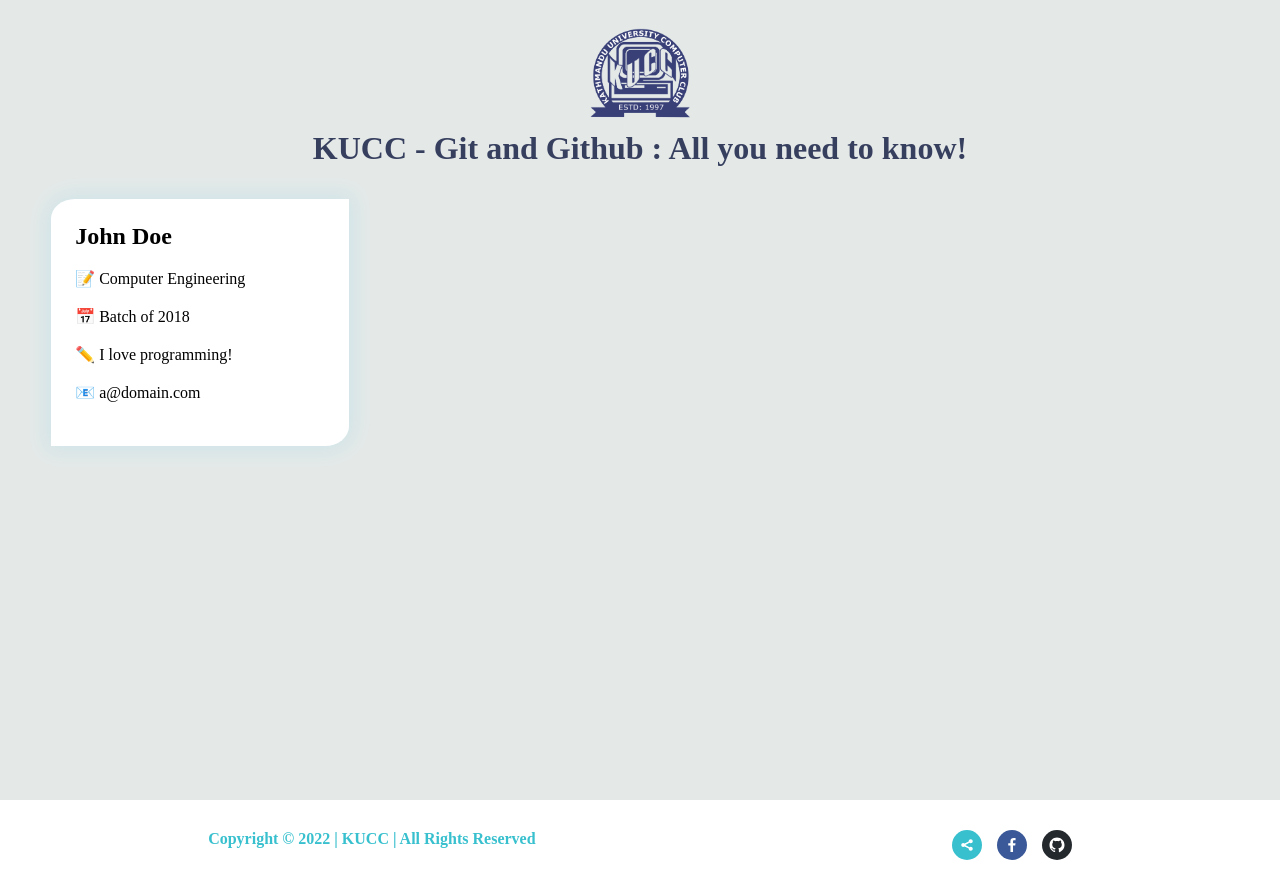
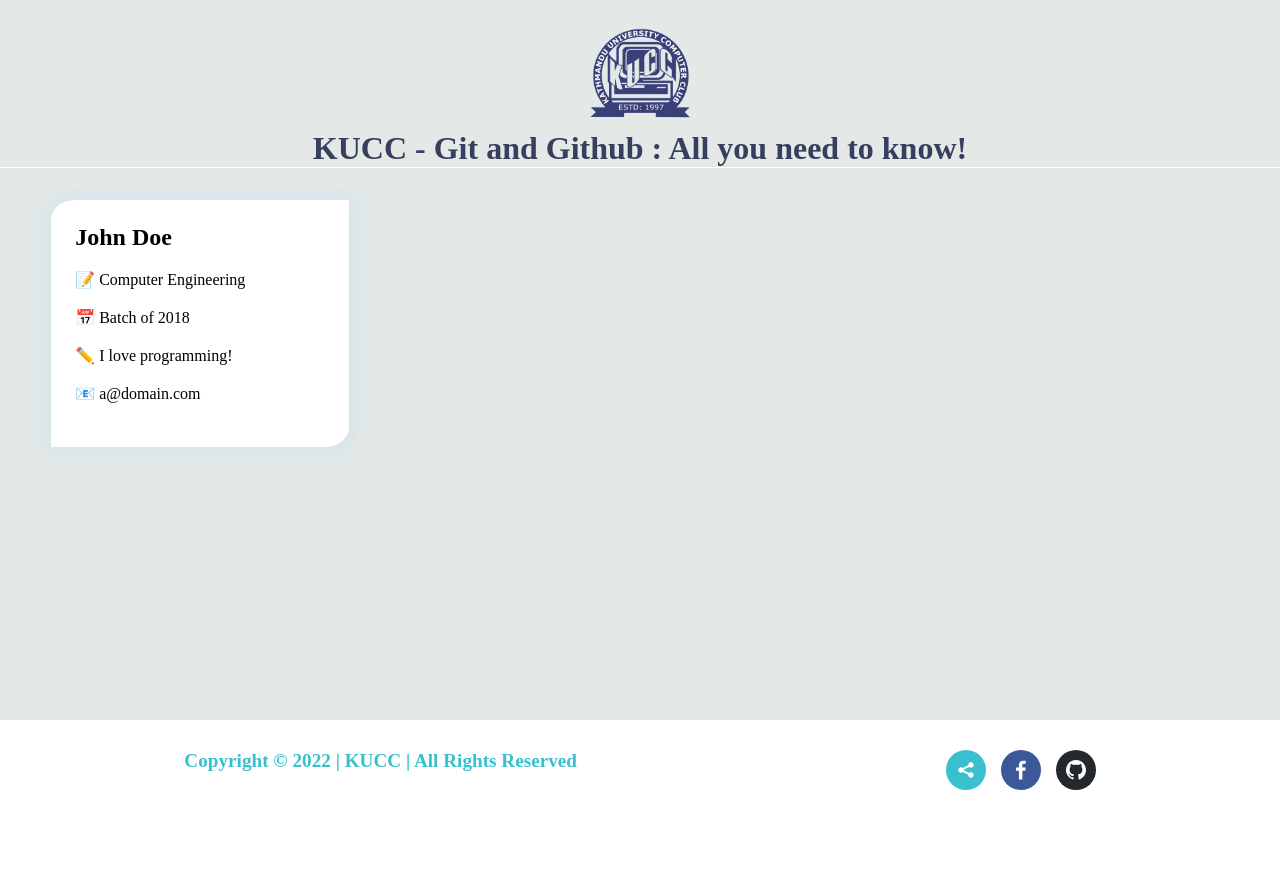
Before and after one commit to kucc1997/git-github-workshop-2022, a React (Create React App) app: page / in a window 1280 px wide. After the commit the page ends 800 px from the top, so only its background shows below. Built offline with nearby package versions, Linux system fonts and the light colour scheme.

Commit message:
add final fixes

```diff
--- a/src/components/Footer.js
+++ b/src/components/Footer.js
@@ -10,15 +10,15 @@ const Footer = () => {
         <SocialIcon
           url="http://kucc.ku.edu.np/"
           bgColor="#38c0ce"
-          style={{ height: 30, width: 30, marginRight: "15px" }}
+          style={{ height: 40, width: 40, marginRight: "15px" }}
         />
         <SocialIcon
           url="https://www.facebook.com/kucc1997"
-          style={{ height: 30, width: 30, marginRight: "15px" }}
+          style={{ height: 40, width: 40, marginRight: "15px" }}
         />
         <SocialIcon
           url="https://github.com/kucc1997"
-          style={{ height: 30, width: 30 }}
+          style={{ height: 40, width: 40 }}
         />
       </div>
     </div>
--- a/src/css/App.css
+++ b/src/css/App.css
@@ -5,7 +5,7 @@
 .App {
   position: relative;
   background-color: #e4e9e8;
-  min-height: 100vh;
+  min-height: 90vh;
   min-width: 100%;
 }
 
--- a/src/css/UserCard.css
+++ b/src/css/UserCard.css
@@ -27,6 +27,7 @@
 .header-title {
   text-align: center;
   padding-top: 2%;
+  border-bottom: 1px solid #fff;
 }
 
 .footer {
@@ -42,4 +43,5 @@
 
 .footer p {
   color: #38c0ce;
+  font-size: 1.2rem;
 }
--- a/src/data/participants.json
+++ b/src/data/participants.json
@@ -6,5 +6,4 @@
         "bio": "I love programming!",
         "email": "a@domain.com"
     }
-
 ]
```
